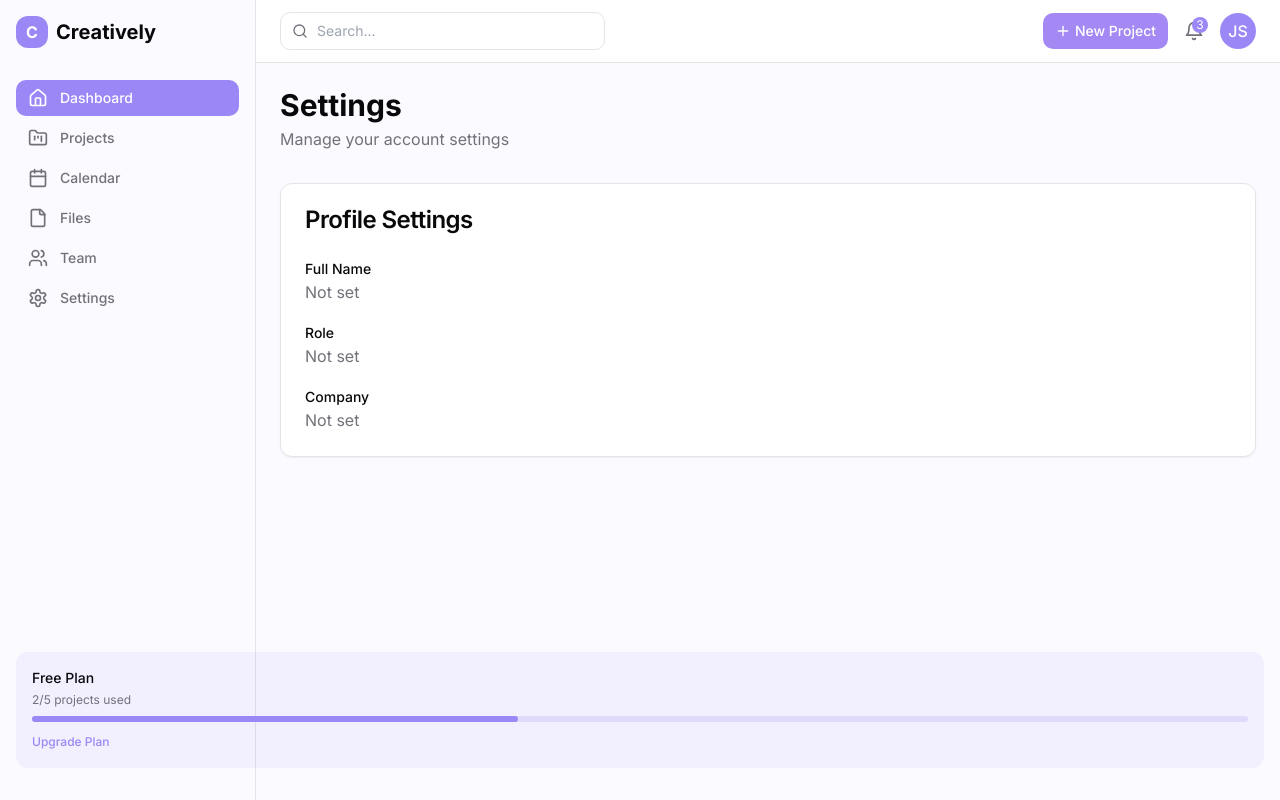
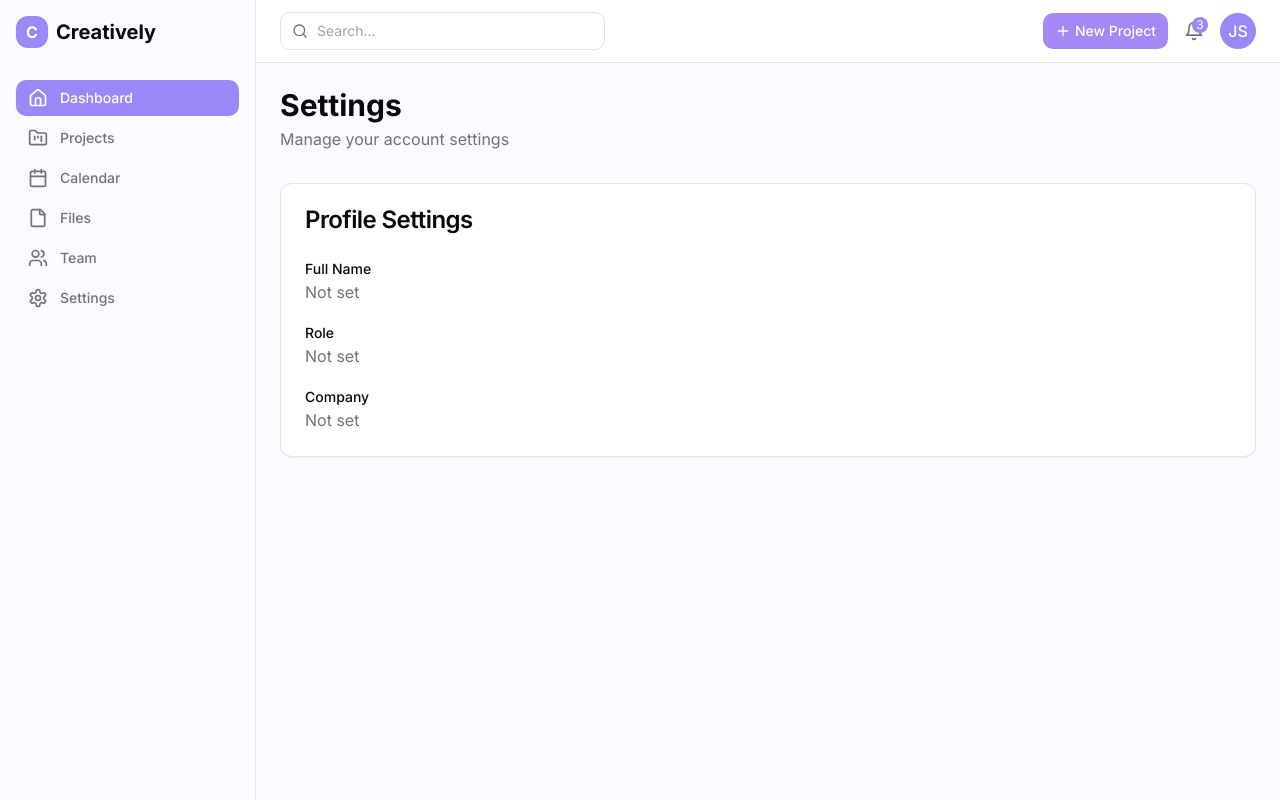
Before and after one commit to saadrasheed82/kulibre, a React (Vite) app: page /settings in a window 1280 px wide. Built offline with nearby package versions, Linux system fonts and the light colour scheme.

Commit message:
Remove plan usage bar
Removes the fixed plan usage bar from the bottom of the pages.

```diff
--- a/src/components/layout/PlanUsageBar.tsx
+++ /dev/null
@@ -1,44 +0,0 @@
-import { Zap } from "lucide-react";
-import { useNavigate } from "react-router-dom";
-import { cn } from "@/lib/utils";
-
-interface PlanUsageBarProps {
-  className?: string;
-  position?: "top" | "bottom";
-}
-
-export function PlanUsageBar({ className, position = "top" }: PlanUsageBarProps) {
-  const navigate = useNavigate();
-
-  const handleUpgradePlan = () => {
-    navigate('/select-plan');
-  };
-
-  return (
-    <div
-      className={cn(
-        "fixed z-50 left-1/2 transform -translate-x-1/2 w-auto max-w-md bg-white/90 backdrop-blur-md border rounded-lg shadow-lg px-4 py-3 flex items-center gap-4 cursor-pointer transition-all hover:bg-white hover:shadow-xl",
-        position === "top" ? "top-4" : "bottom-6",
-        className
-      )}
-      onClick={handleUpgradePlan}
-    >
-      <div className="flex items-center gap-2">
-        <div className="bg-creatively-purple rounded-full p-1.5">
-          <Zap className="h-4 w-4 text-white" />
-        </div>
-        <span className="text-sm font-medium">Free Plan</span>
-      </div>
-      <div className="flex flex-col">
-        <div className="flex justify-between items-center">
-          <span className="text-xs text-muted-foreground">2/5 projects used</span>
-          <span className="text-xs font-medium ml-2">40%</span>
-        </div>
-        <div className="w-36 h-2 bg-creatively-purple/20 rounded-full mt-1">
-          <div className="h-full bg-creatively-purple rounded-full w-2/5"></div>
-        </div>
-      </div>
-      <span className="text-xs bg-creatively-purple text-white px-3 py-1 rounded-full font-medium">Upgrade</span>
-    </div>
-  );
-}
--- a/src/components/layout/Sidebar.tsx
+++ b/src/components/layout/Sidebar.tsx
@@ -25,17 +25,6 @@ export function Sidebar({ className }: SidebarProps) {
         <NavItem icon={<Users className="w-5 h-5" />} href="/team" label="Team" />
         <NavItem icon={<Settings className="w-5 h-5" />} href="/settings" label="Settings" />
       </nav>
-
-      <div className="absolute bottom-8 left-4 right-4">
-        <div className="bg-creatively-purple/10 rounded-lg p-4">
-          <h3 className="font-medium text-sm">Free Plan</h3>
-          <p className="text-xs text-muted-foreground mt-1">2/5 projects used</p>
-          <div className="mt-2 h-1.5 bg-creatively-purple/20 rounded-full">
-            <div className="h-full bg-creatively-purple rounded-full w-2/5"></div>
-          </div>
-          <button className="mt-3 text-xs text-creatively-purple font-medium">Upgrade Plan</button>
-        </div>
-      </div>
     </div>
   );
 }
```
